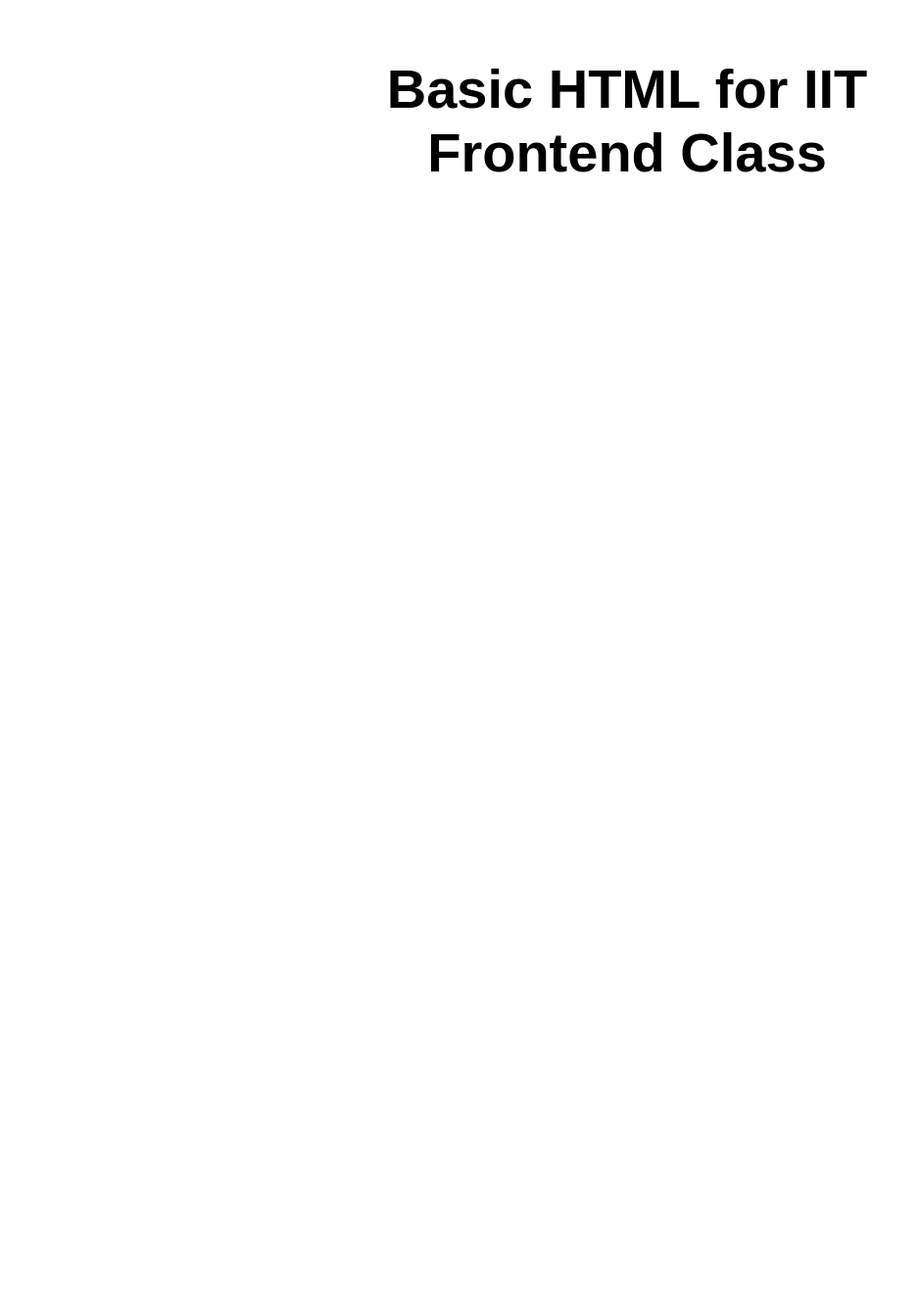
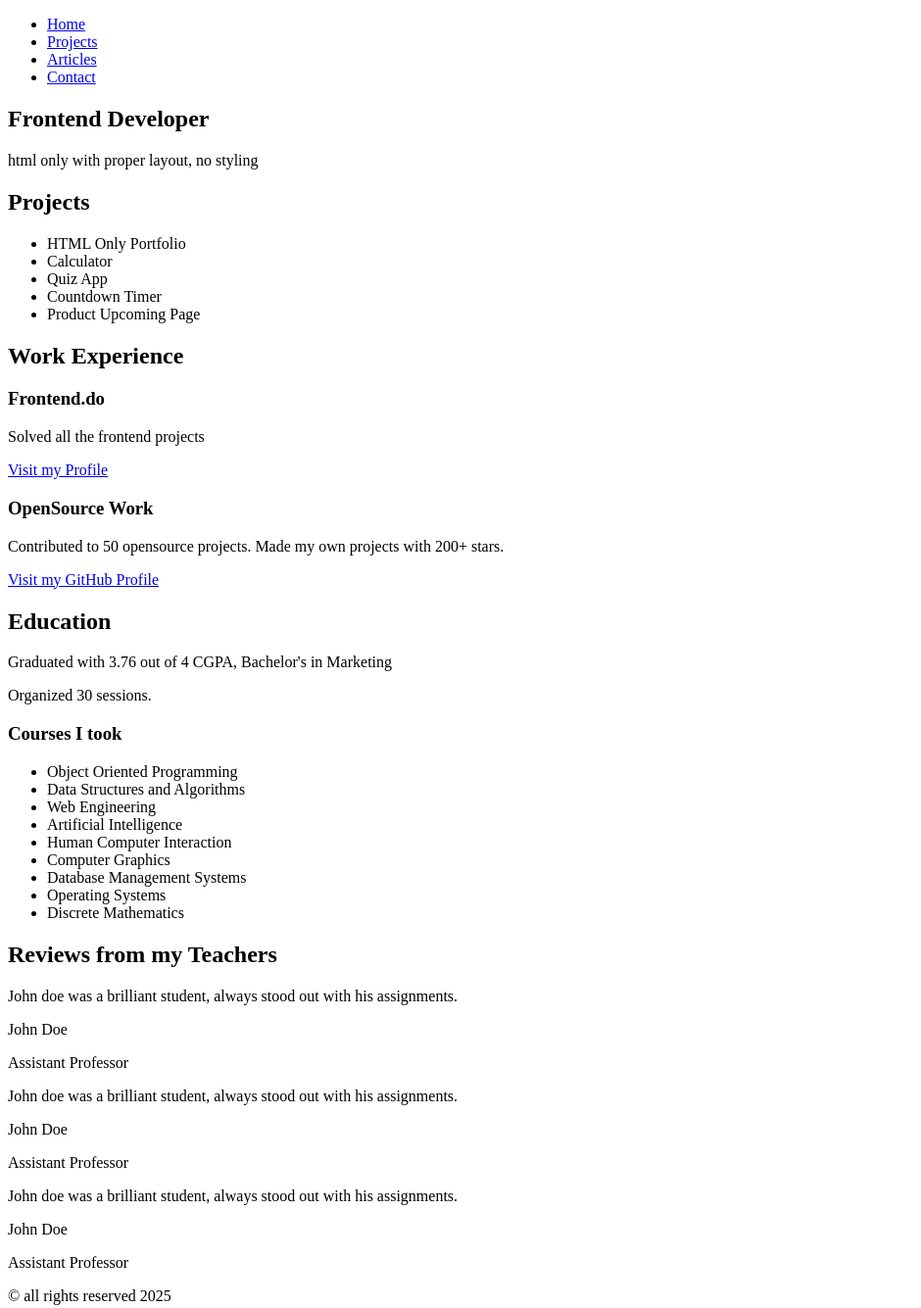
Before and after one commit to RajKrishnanIIT/iitfrontenddemo, a website: page src/index.html in a window 1280 px wide. Shown: the whole page at 98% size, without its empty margins (0-940 px from the left). Before the commit the page ends 800 px from the top, so only its background shows below. Drawn offline with Linux system fonts and the light colour scheme.

Commit message:
Semantic HTML

```diff
--- a/src/index.html
+++ b/src/index.html
@@ -1,17 +1,109 @@
 <!DOCTYPE html>
 <html lang="en">
+<head>
+    <meta charset="UTF-8">
+    <meta name="viewport" content="width=device-width, initial-scale=1.0">
+    <title>Frontend Developer Portfolio</title>
+</head>
+<body>
+    <header>
+        <nav>
+            <ul>
+                <li><a href="#home">Home</a></li>
+                <li><a href="#projects">Projects</a></li>
+                <li><a href="#articles">Articles</a></li>
+                <li><a href="#contact">Contact</a></li>
+            </ul>
+        </nav>
+    </header>
 
-<head>
-  <meta charset="UTF-8">
-  <meta name="viewport" content="width=device-width, initial-scale=1.0">
-  <link rel="stylesheet" href="styles.css">
-  <title>IITFECourse</title>
-</head>
+    <main>
+        <section id="intro">
+            <h1>Frontend Developer</h1>
+            <p>html only with proper layout, no styling</p>
+        </section>
 
-<body>
-  <main>
-    <h1>Basic HTML for IIT Frontend Class</h1>
-  </main>
+        <section id="content">
+            <div id="left-column">
+                <section id="projects">
+                    <h2>Projects</h2>
+                    <ul>
+                        <li>HTML Only Portfolio</li>
+                        <li>Calculator</li>
+                        <li>Quiz App</li>
+                        <li>Countdown Timer</li>
+                        <li>Product Upcoming Page</li>
+                    </ul>
+                </section>
+            </div>
+
+            <div id="middle-column">
+                <section id="work-experience">
+                    <h2>Work Experience</h2>
+                    <article>
+                        <h3>Frontend.do</h3>
+                        <p>Solved all the frontend projects</p>
+                        <a href="#">Visit my Profile</a>
+                    </article>
+                    <article>
+                        <h3>OpenSource Work</h3>
+                        <p>Contributed to 50 opensource projects. Made my own projects with 200+ stars.</p>
+                        <a href="#">Visit my GitHub Profile</a>
+                    </article>
+                </section>
+            </div>
+
+            <div id="right-column">
+                <section id="education">
+                    <h2>Education</h2>
+                    <p>Graduated with 3.76 out of 4 CGPA, Bachelor's in Marketing</p>
+                    <p>Organized 30 sessions.</p>
+                    <h3>Courses I took</h3>
+                    <ul>
+                        <li>Object Oriented Programming</li>
+                        <li>Data Structures and Algorithms</li>
+                        <li>Web Engineering</li>
+                        <li>Artificial Intelligence</li>
+                        <li>Human Computer Interaction</li>
+                        <li>Computer Graphics</li>
+                        <li>Database Management Systems</li>
+                        <li>Operating Systems</li>
+                        <li>Discrete Mathematics</li>
+                    </ul>
+                </section>
+            </div>
+        </section>
+
+        <section id="reviews">
+            <h2>Reviews from my Teachers</h2>
+            <div class="review-container">
+                <article class="review">
+                    <p>John doe was a brilliant student, always stood out with his assignments.</p>
+                    <footer>
+                        <p>John Doe</p>
+                        <p>Assistant Professor</p>
+                    </footer>
+                </article>
+                <article class="review">
+                    <p>John doe was a brilliant student, always stood out with his assignments.</p>
+                    <footer>
+                        <p>John Doe</p>
+                        <p>Assistant Professor</p>
+                    </footer>
+                </article>
+                <article class="review">
+                    <p>John doe was a brilliant student, always stood out with his assignments.</p>
+                    <footer>
+                        <p>John Doe</p>
+                        <p>Assistant Professor</p>
+                    </footer>
+                </article>
+            </div>
+        </section>
+    </main>
+
+    <footer>
+        <p>&copy; all rights reserved 2025</p>
+    </footer>
 </body>
-
 </html>
```
Also changed, not shown: semantichtml.md (added, +145 -0 lines).
